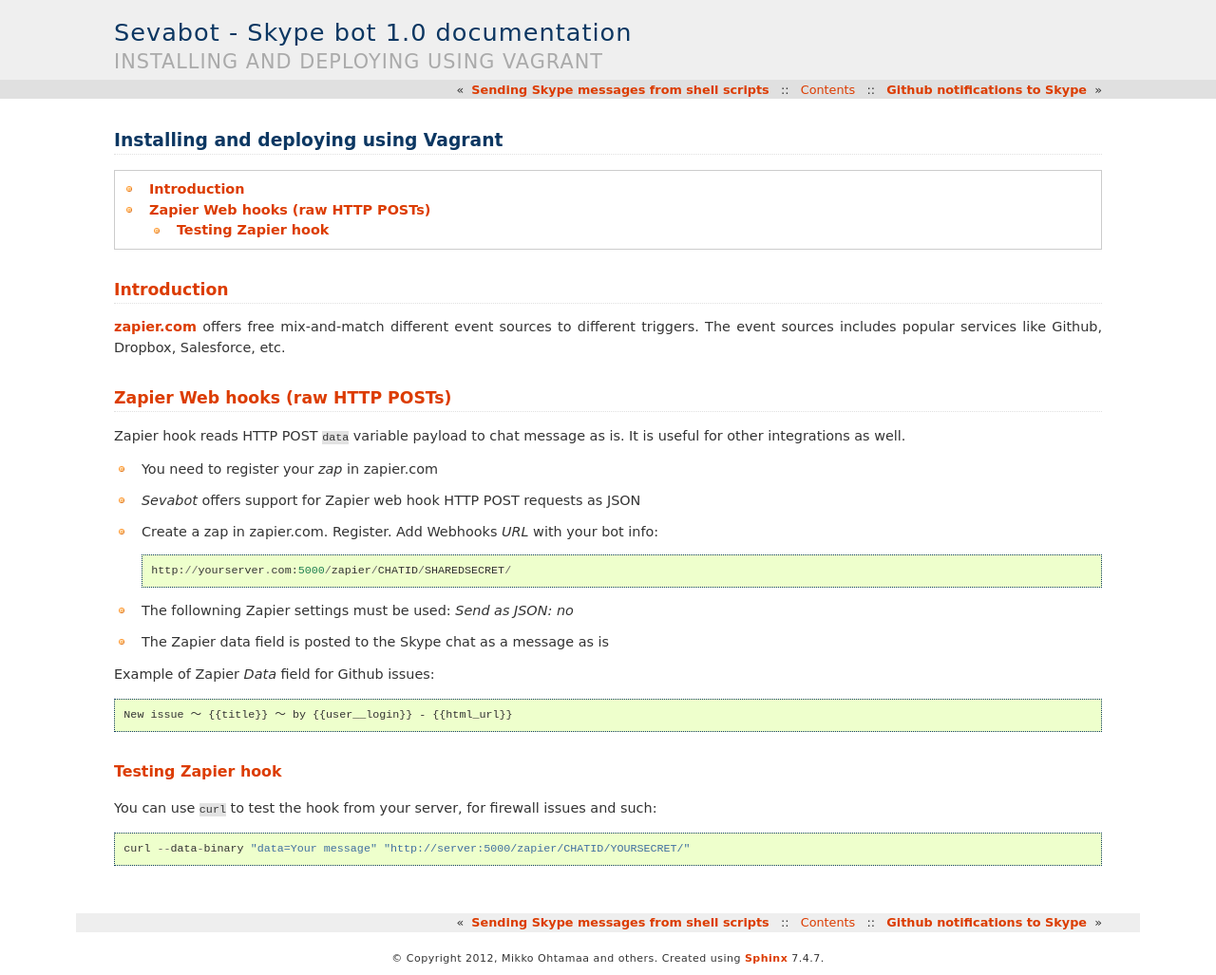
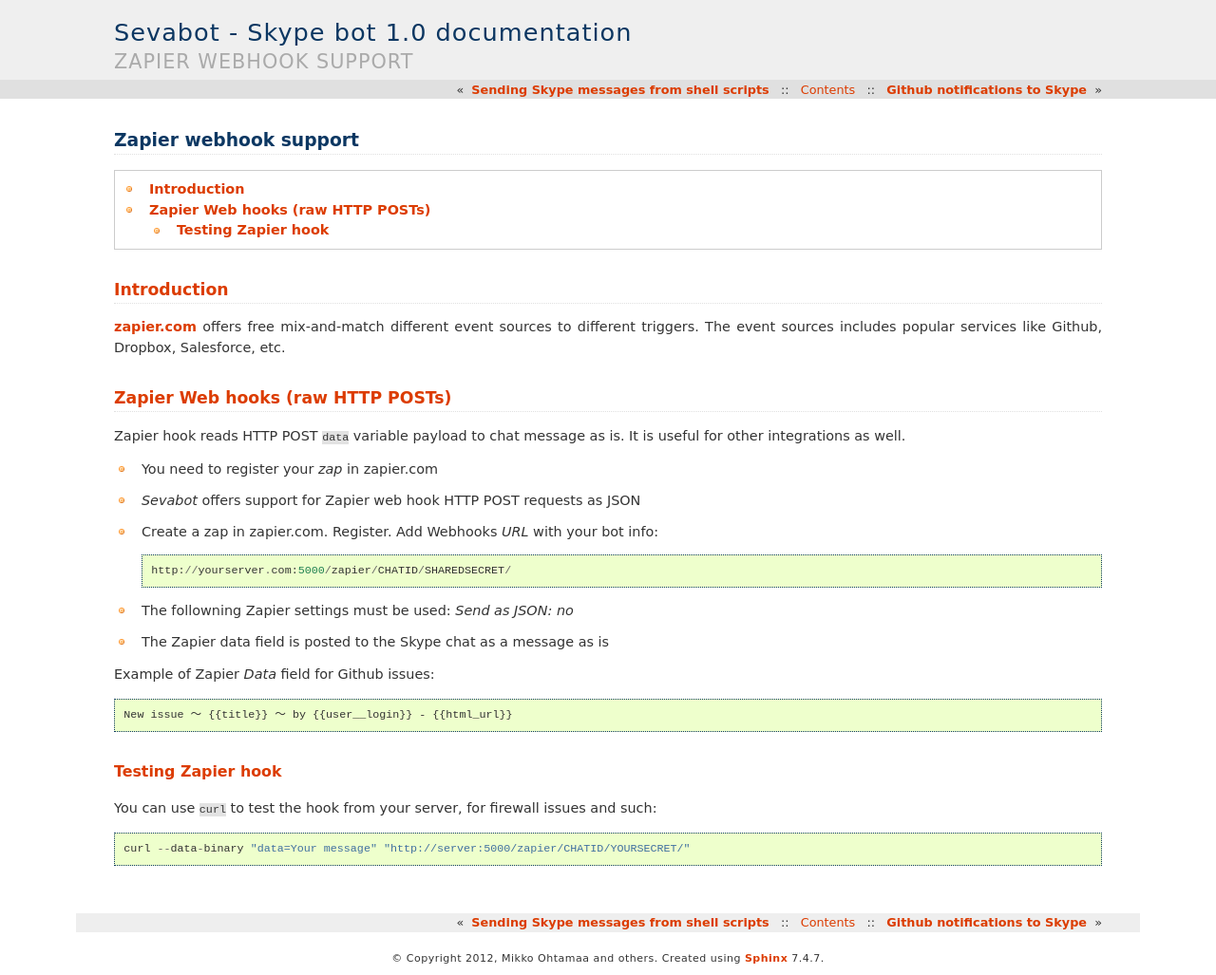
Before and after one commit to opensourcehacker/sevabot, a Sphinx documentation site: the page built from docs/source/zapier.rst, in a window 1280 px wide. Shown: the whole page at 95% size. Built offline with Sphinx 7.4.7, drawn with Linux system fonts in a browser that asks for light colours; pages that are not in the unit, such as notebooks, are missing from menus.

Commit message:
Added Jenkins to documentation, refactoring titles

```diff
--- a/docs/source/jenkins.rst
+++ b/docs/source/jenkins.rst
@@ -1,5 +1,5 @@
 ============================================================
-Jenkins: Send build Results using Jenkins Notifier Plugin
+Jenkins continuous integration notifications
 ============================================================
 
 .. contents:: :local:
--- a/docs/source/subversion.rst
+++ b/docs/source/subversion.rst
@@ -1,5 +1,5 @@
 ============================================================
-Sending Skype messages from Subversion
+Subversion commit notifications
 ============================================================
 
 .. contents:: :local:
--- a/docs/source/webhooks.rst
+++ b/docs/source/webhooks.rst
@@ -36,7 +36,9 @@
    zapier
    github
    subversion
+   jenkings
    zabbix
+
 
 Getting chat list
 =======================
--- a/docs/source/zabbix.rst
+++ b/docs/source/zabbix.rst
@@ -1,5 +1,5 @@
 ============================================================
-Zabbix: alert messages from monitoring
+Zabbix alert messages from monitoring
 ============================================================
 
 .. contents:: :local:
--- a/docs/source/zapier.rst
+++ b/docs/source/zapier.rst
@@ -1,5 +1,5 @@
 ============================================================
-Installing and deploying using Vagrant
+Zapier webhook support
 ============================================================
 
 .. contents:: :local:
```
